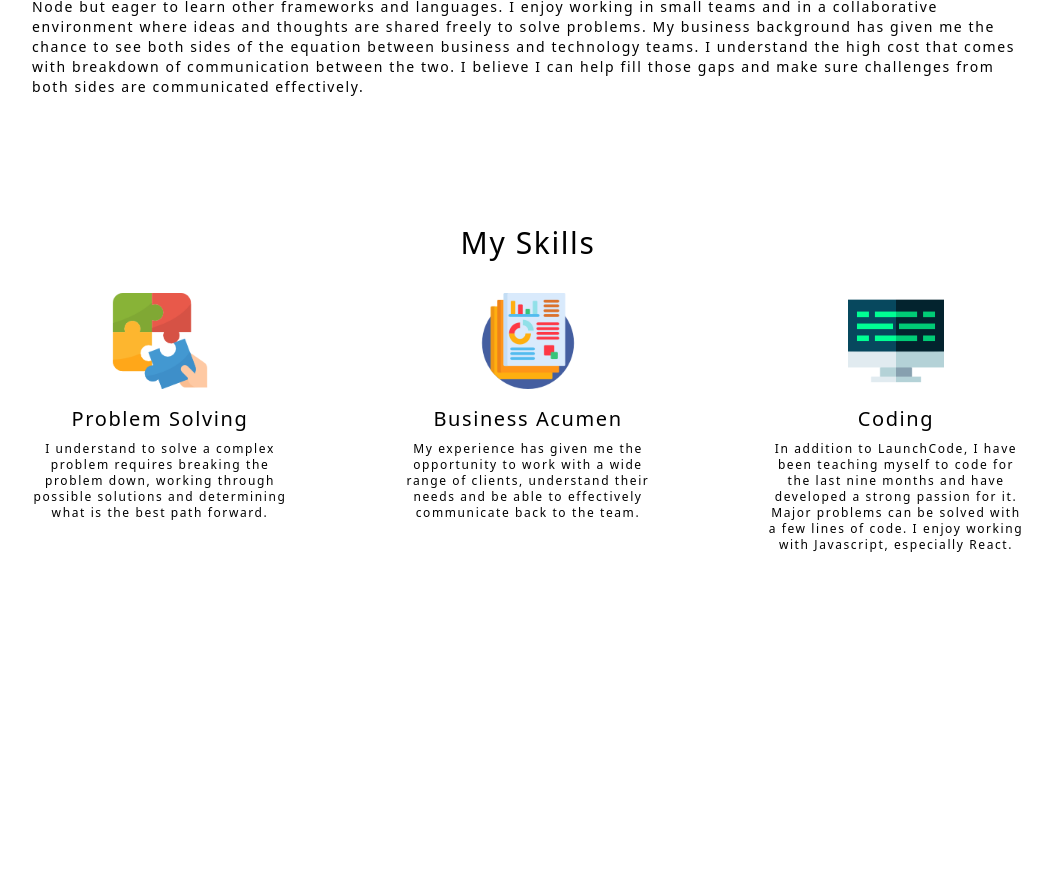
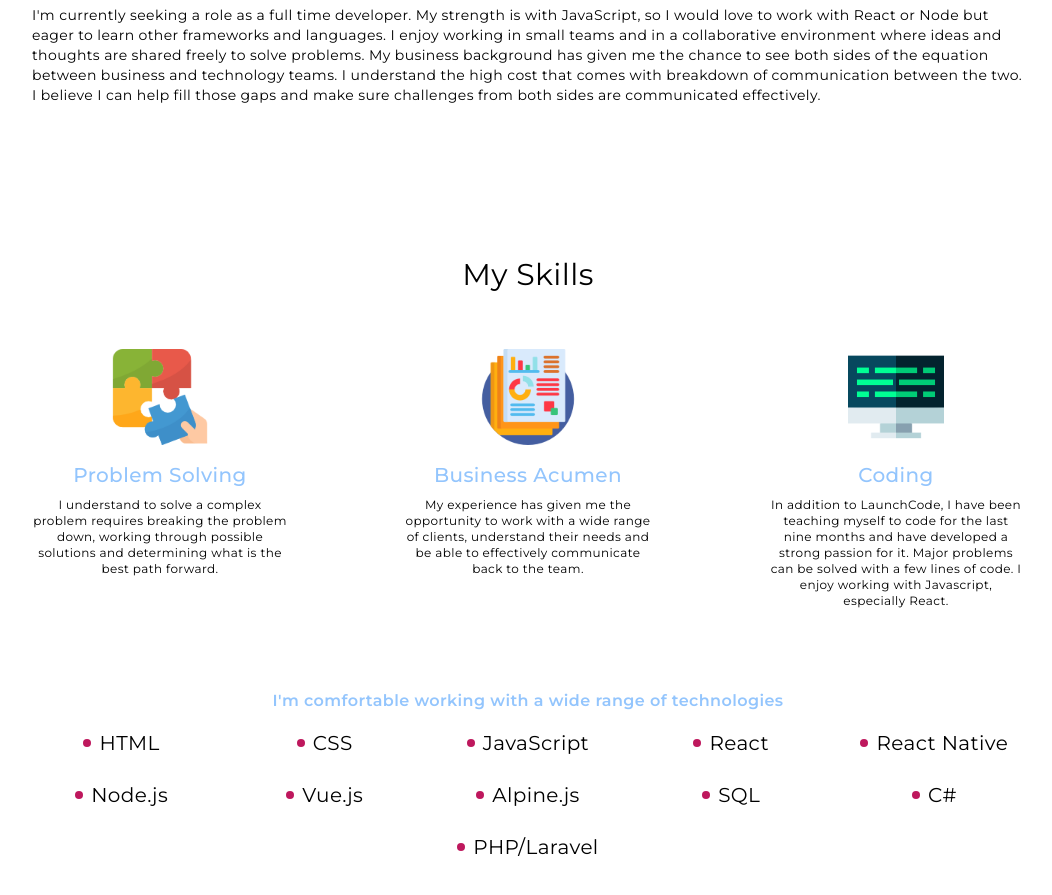
Before and after one commit to Spencer30/portfolio, a website: page index.html in a window 1280 px wide. Shown: the part 1631-2526 px from the top of the page, without its empty margins (112-1164 px from the left). Drawn offline with nearby package versions, Linux system fonts and the light colour scheme.

Commit message:
more wip

```diff
--- a/app.css
+++ b/app.css
@@ -1,6 +1,10 @@
 @tailwind base;
 @tailwind components;
 @tailwind utilities;
+
+body{
+font-family: 'Montserrat', sans-serif;
+}
 
 .bg-image {
  background-image: url("/darkSky.jpg");
--- a/index.html
+++ b/index.html
@@ -10,11 +10,14 @@
       href="https://fonts.googleapis.com/icon?family=Material+Icons"
       rel="stylesheet"
     />
+    <link rel="preconnect" href="https://fonts.googleapis.com">
+    <link rel="preconnect" href="https://fonts.gstatic.com" crossorigin>
+    <link href="https://fonts.googleapis.com/css2?family=Montserrat:ital,wght@0,100;0,200;0,300;0,400;0,500;0,600;0,700;0,800;0,900;1,100;1,200;1,300;1,400;1,500;1,600;1,700;1,800;1,900&display=swap" rel="stylesheet">
     <script defer src="https://unpkg.com/alpinejs@3.10.2/dist/cdn.min.js"></script>
     <script src="/app.js"></script>
     <title>Spencer Lyons Portfolio</title>
   </head>
-  <body class="h-full bg-red tracking-widest relative font-sans font-light leading-relaxed" x-data>
+  <body class="h-full bg-red tracking-wide relative" x-data>
     <!-- Header-->
     <div class="absolute w-full bg-gray-800 bg-opacity-30 flex justify-end" x-init="console.log('init')">
       <div class="flex justify-evenly px-4 py-4 w-100">
@@ -47,10 +50,8 @@
       <article class="max-w-5xl">
 
         <!-- About Section-->
-        <section class="min-h-screen h-full py-10 px-4" id="about">
-          <h2 class="text-black text-center py-4 text-3xl">
-            A Little About Me
-          </h2>
+        <section class="h-full py-10 px-4" id="about">
+          <h2 class="text-black text-center py-10 text-3xl">A Little About Me</h2>
           <div class="flex justify-between w-full">
             <div class="block">
                 <div class="w-full flex justify-center">
@@ -68,14 +69,15 @@
         <!-- END About Section-->
 
         <!-- Skills Section-->
-        <section class="min-h-screen h-full py-10 px-4" id="skills">
-            <h2 class="text-black text-center py-4 text-3xl">My Skills</h2>
-            <div class="flex justify-between w-full flex-wrap">
+        <section class="h-full py-10 px-4" id="skills">
+            <div class="flex flex-col h-full">
+                <h2 class="text-black text-center py-10 text-3xl">My Skills</h2>
+                <div class="flex justify-between w-full flex-wrap mb-10">
                     <div class="w-64 text-center">
                         <div class="w-full flex justify-center">
                             <img src="/images/jigsaw.png" class="h-24 w-24 my-4"/>
                         </div>
-                    <h3 class="text-xl mb-2" x-text="skills.titleOne"></h3>
+                        <h3 class="text-xl mb-2 text-blue-300 font-medium" x-text="skills.titleOne"></h3>
                         <p class="text-xs" x-text="skills.contentOne"></p>
                     </div>
 
@@ -83,7 +85,7 @@
                         <div class="w-full flex justify-center">
                             <img src="/images/report.png" class="h-24 w-24 my-4"/>
                         </div>
-                    <h3 class="text-xl mb-2" x-text="skills.titleTwo"></h3>
+                        <h3 class="text-xl mb-2 text-blue-300 font-medium" x-text="skills.titleTwo"></h3>
                         <p class="text-xs" x-text="skills.contentTwo"></p>
                     </div>
 
@@ -91,8 +93,20 @@
                         <div class="w-full flex justify-center">
                             <img src="/images/code.png" class="h-24 w-24 my-4"/>
                         </div>
-                    <h3 class="text-xl mb-2" x-text="skills.titleThree"></h3>
+                        <h3 class="text-xl mb-2 text-blue-300 font-medium" x-text="skills.titleThree"></h3>
                         <p class="text-xs" x-text="skills.contentThree"></p>
+                    </div>
+                </div>
+                <div class="block mt-auto">
+                    <h4 class="text-center text-blue-300 font-semibold mt-10 mb-4">I'm comfortable working with a wide range of technologies</h4>
+                    <div class="flex flex-wrap justify-around gap-6">
+                        <template x-for="skill in skills.list">
+                            <div class="flex items-center w-44 justify-center">
+                                <div class="h-2 w-2 rounded-full bg-pink-700 mr-2"></div>
+                                <p x-text="skill" class="text-xl"></p>
+                            </div>
+                        </template>
+                    </div>
                 </div>
             </div>
           </section>
```
Also changed, not shown: dist/app.css. Lines whose indentation alone changed are shown as unchanged.
